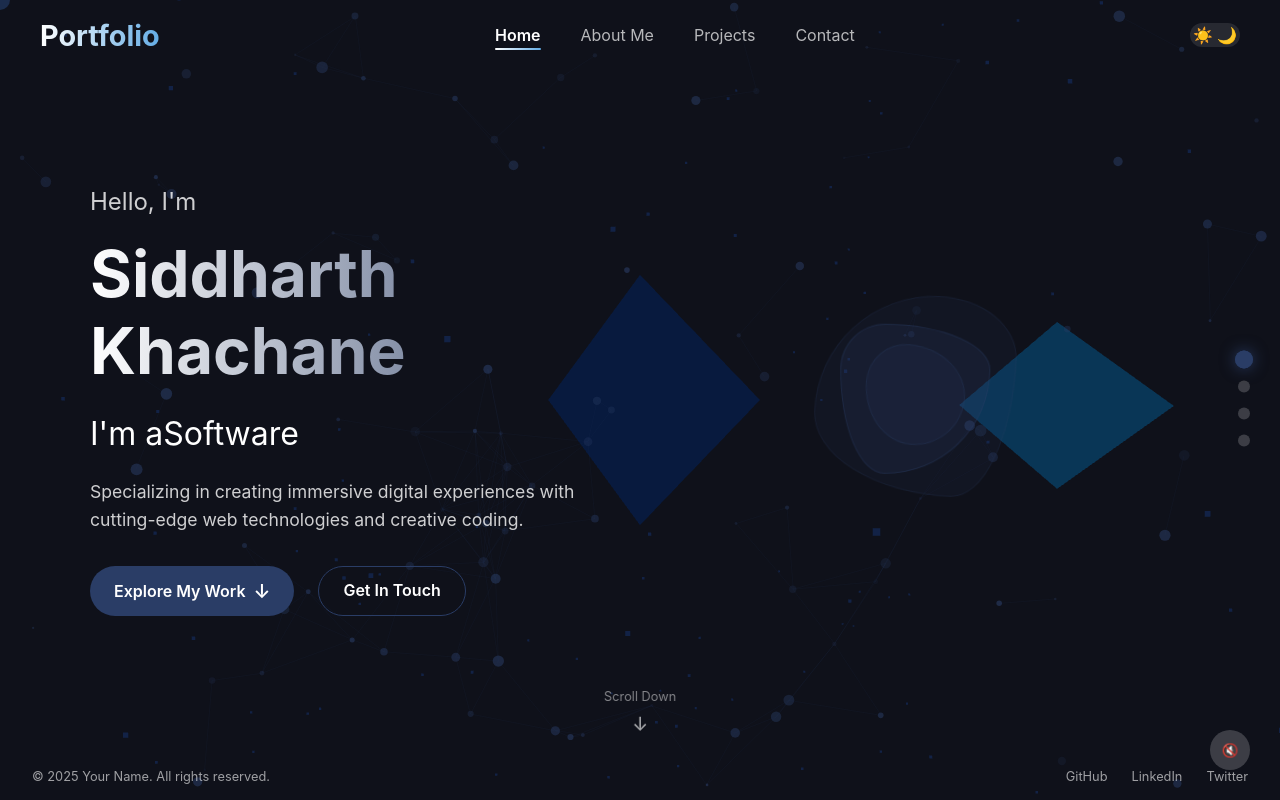
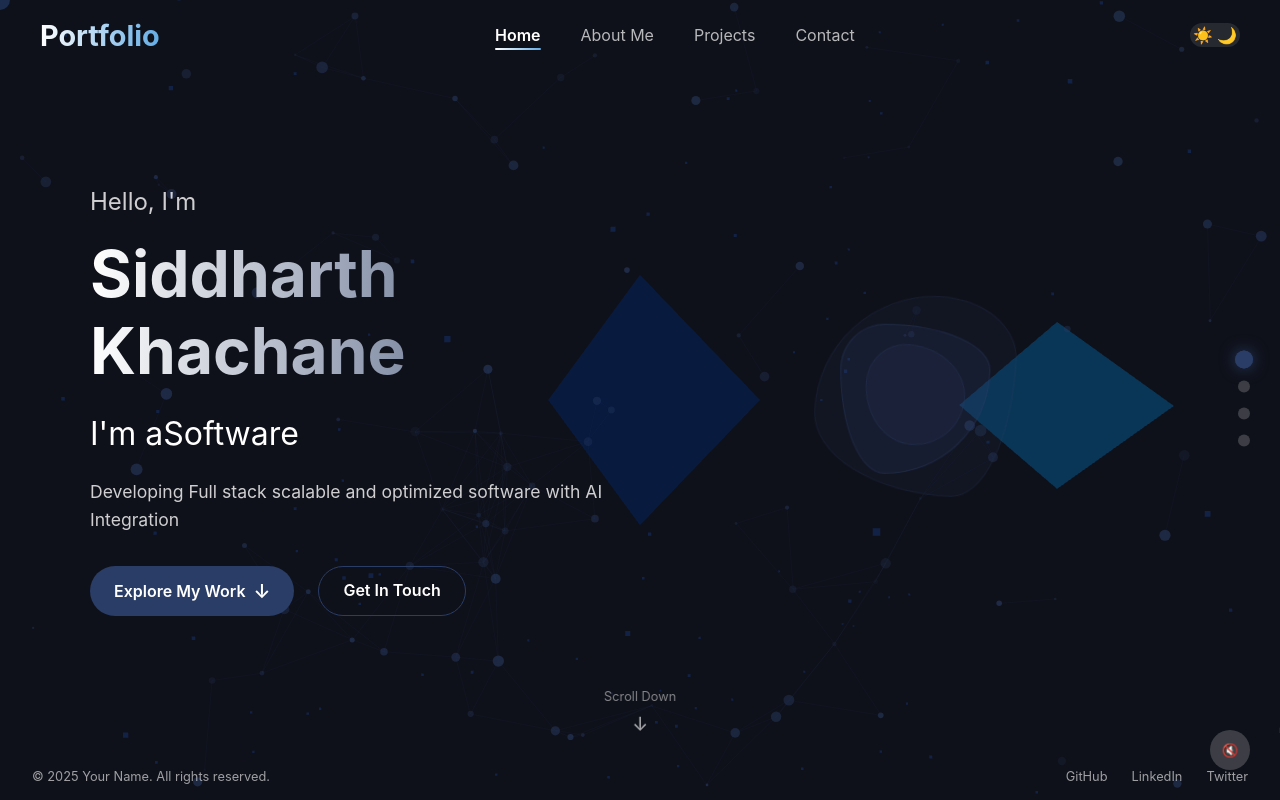
Before and after one commit to siddharthkhachane/sidportfolio, a React (Create React App) app: page / in a window 1280 px wide. Built offline with nearby package versions, Linux system fonts and the light colour scheme.

Commit message:
Update Hero.js

```diff
--- a/src/components/sections/Hero.js
+++ b/src/components/sections/Hero.js
@@ -87,8 +87,7 @@ const Hero = () => {
             animate={{ opacity: 1, y: 0 }}
             transition={{ duration: 0.5, delay: 0.6 }}
           >
-            Specializing in creating immersive digital experiences
-            with cutting-edge web technologies and creative coding.
+            Developing Full stack scalable and optimized software with AI Integration
           </Description>
 
           <ButtonsContainer
```
